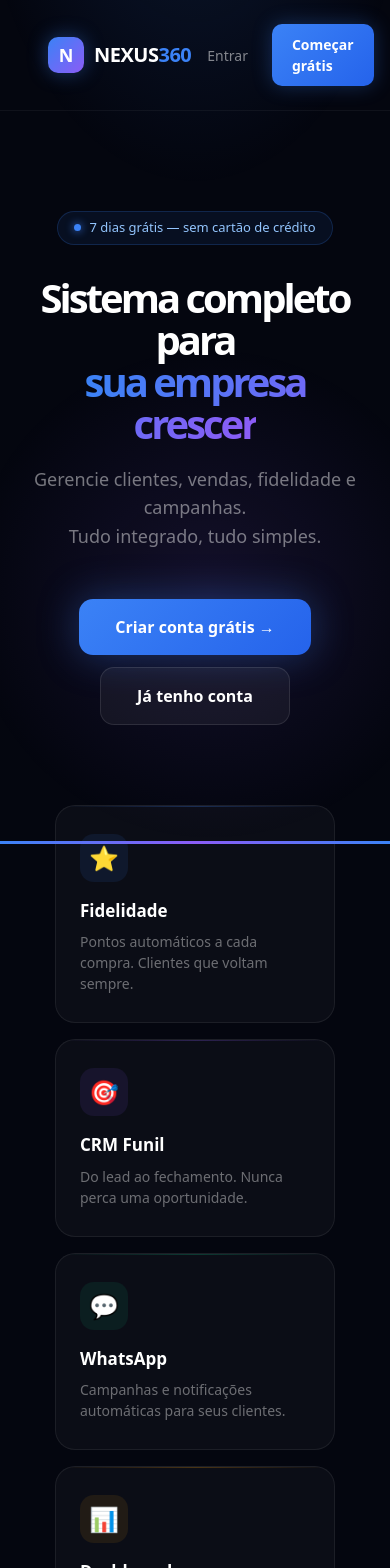
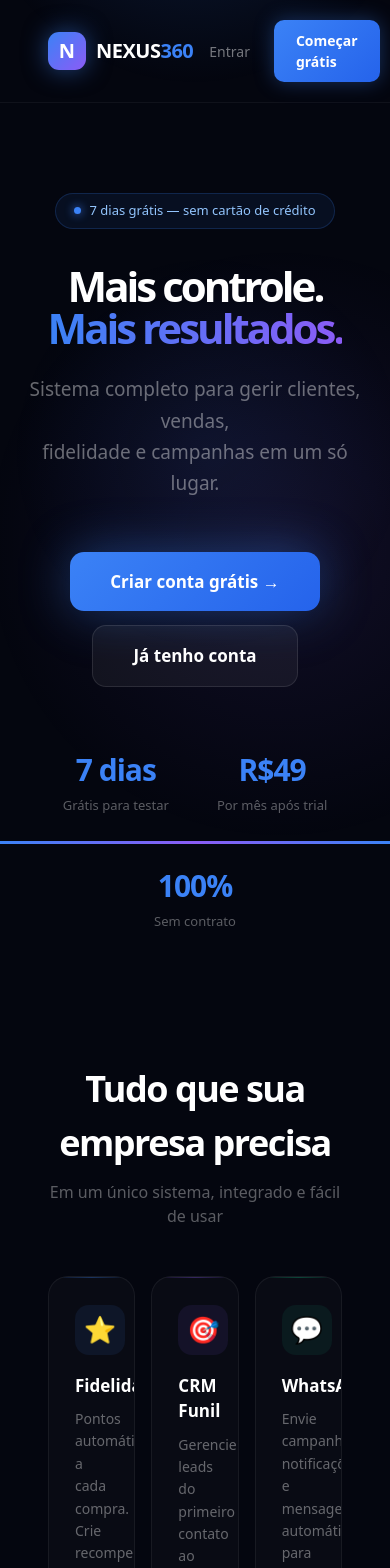
Before and after one commit to racconwearoficial-jpg/nexus360, a Next.js app: page / in a window 390 px wide. Shown: the top 1568 px of the page. Built offline with nearby package versions, Linux system fonts and the light colour scheme.

Commit message:
fix: landing page e register redesenhados

```diff
--- a/app/page.tsx
+++ b/app/page.tsx
@@ -7,177 +7,123 @@ export default function Home() {
       color: "#fff",
       minHeight: "100vh",
       fontFamily: "'DM Sans', system-ui, sans-serif",
-      overflow: "hidden",
-      position: "relative",
+      overflowX: "hidden",
     }}>
-      <div style={{
-        position: "fixed", top: 0, left: 0, right: 0, bottom: 0,
-        background: "radial-gradient(ellipse 80% 60% at 50% -20%, rgba(59,130,246,0.15) 0%, transparent 70%)",
-        pointerEvents: "none", zIndex: 0,
-      }} />
-      <div style={{
-        position: "fixed", bottom: 0, left: "-10%", width: "500px", height: "500px", borderRadius: "50%",
-        background: "radial-gradient(circle, rgba(139,92,246,0.12) 0%, transparent 70%)",
-        pointerEvents: "none", zIndex: 0,
-      }} />
+      {/* BG */}
+      <div style={{ position: "fixed", top: 0, left: 0, right: 0, bottom: 0, background: "radial-gradient(ellipse 100% 50% at 50% -20%, rgba(59,130,246,0.2) 0%, transparent 60%)", pointerEvents: "none", zIndex: 0 }} />
+      <div style={{ position: "fixed", bottom: 0, left: "-5%", width: 600, height: 600, borderRadius: "50%", background: "radial-gradient(circle, rgba(139,92,246,0.1) 0%, transparent 70%)", pointerEvents: "none", zIndex: 0 }} />
+      <div style={{ position: "fixed", top: "30%", right: "-5%", width: 400, height: 400, borderRadius: "50%", background: "radial-gradient(circle, rgba(59,130,246,0.08) 0%, transparent 70%)", pointerEvents: "none", zIndex: 0 }} />
 
-      <nav style={{
-        position: "relative", zIndex: 10,
-        display: "flex", justifyContent: "space-between", alignItems: "center",
-        padding: "24px 48px",
-        borderBottom: "1px solid rgba(255,255,255,0.05)",
-      }}>
+      {/* NAV */}
+      <nav style={{ position: "relative", zIndex: 10, display: "flex", justifyContent: "space-between", alignItems: "center", padding: "20px 48px", borderBottom: "1px solid rgba(255,255,255,0.05)" }}>
         <div style={{ display: "flex", alignItems: "center", gap: 10 }}>
-          <div style={{
-            width: 36, height: 36, borderRadius: 10,
-            background: "linear-gradient(135deg,#3B82F6,#8B5CF6)",
-            display: "flex", alignItems: "center", justifyContent: "center",
-            fontWeight: 900, fontSize: 18, color: "#fff",
-            boxShadow: "0 0 20px rgba(59,130,246,0.4)",
-          }}>N</div>
-          <span style={{ fontWeight: 800, fontSize: 20, letterSpacing: -0.5 }}>
-            NEXUS<span style={{ color: "#3B82F6" }}>360</span>
-          </span>
+          <div style={{ width: 38, height: 38, borderRadius: 11, background: "linear-gradient(135deg,#3B82F6,#8B5CF6)", display: "flex", alignItems: "center", justifyContent: "center", fontWeight: 900, fontSize: 20, color: "#fff", boxShadow: "0 0 24px rgba(59,130,246,0.5)" }}>N</div>
+          <span style={{ fontWeight: 800, fontSize: 20, letterSpacing: -0.5 }}>NEXUS<span style={{ color: "#3B82F6" }}>360</span></span>
         </div>
         <div style={{ display: "flex", alignItems: "center", gap: 8 }}>
-          <Link href="/login" style={{
-            color: "rgba(255,255,255,0.5)", textDecoration: "none",
-            fontSize: 14, fontWeight: 500, padding: "8px 16px",
-          }}>Entrar</Link>
-          <Link href="/register" style={{
-            background: "linear-gradient(135deg,#3B82F6,#2563EB)",
-            color: "#fff", textDecoration: "none",
-            fontSize: 14, fontWeight: 700, padding: "10px 20px", borderRadius: 10,
-            boxShadow: "0 0 20px rgba(59,130,246,0.3)",
-          }}>Começar grátis</Link>
+          <Link href="/login" style={{ color: "rgba(255,255,255,0.45)", textDecoration: "none", fontSize: 14, fontWeight: 500, padding: "8px 16px" }}>Entrar</Link>
+          <Link href="/register" style={{ background: "linear-gradient(135deg,#3B82F6,#2563EB)", color: "#fff", textDecoration: "none", fontSize: 14, fontWeight: 700, padding: "10px 22px", borderRadius: 10, boxShadow: "0 0 20px rgba(59,130,246,0.35)" }}>Começar grátis</Link>
         </div>
       </nav>
 
-      <section style={{
-        position: "relative", zIndex: 10,
-        textAlign: "center", padding: "100px 24px 80px",
-      }}>
-        <div style={{
-          display: "inline-flex", alignItems: "center", gap: 8,
-          background: "rgba(59,130,246,0.08)", border: "1px solid rgba(59,130,246,0.2)",
-          borderRadius: 100, padding: "6px 16px", marginBottom: 32,
-        }}>
-          <div style={{ width: 7, height: 7, borderRadius: "50%", background: "#3B82F6", boxShadow: "0 0 8px #3B82F6" }} />
+      {/* HERO */}
+      <section style={{ position: "relative", zIndex: 10, textAlign: "center", padding: "90px 24px 70px" }}>
+        <div style={{ display: "inline-flex", alignItems: "center", gap: 8, background: "rgba(59,130,246,0.08)", border: "1px solid rgba(59,130,246,0.2)", borderRadius: 100, padding: "7px 18px", marginBottom: 36 }}>
+          <div style={{ width: 7, height: 7, borderRadius: "50%", background: "#3B82F6", boxShadow: "0 0 10px #3B82F6" }} />
           <span style={{ fontSize: 13, color: "#93C5FD", fontWeight: 500 }}>7 dias grátis — sem cartão de crédito</span>
         </div>
 
-        <h1 style={{
-          fontSize: "clamp(40px, 6vw, 72px)", fontWeight: 900,
-          lineHeight: 1.05, letterSpacing: -3, marginBottom: 20,
-        }}>
-          Sistema completo para<br />
-          <span style={{
-            background: "linear-gradient(90deg,#3B82F6,#8B5CF6)",
-            WebkitBackgroundClip: "text", WebkitTextFillColor: "transparent",
-            backgroundClip: "text",
-          }}>sua empresa crescer</span>
+        <h1 style={{ fontSize: "clamp(42px, 6vw, 76px)", fontWeight: 900, lineHeight: 1.02, letterSpacing: -3, marginBottom: 24 }}>
+          Mais controle.<br />
+          <span style={{ background: "linear-gradient(90deg,#3B82F6,#8B5CF6)", WebkitBackgroundClip: "text", WebkitTextFillColor: "transparent", backgroundClip: "text" }}>Mais resultados.</span>
         </h1>
 
-        <p style={{
-          fontSize: 18, color: "rgba(255,255,255,0.45)",
-          maxWidth: 520, margin: "0 auto 48px", lineHeight: 1.6,
-        }}>
-          Gerencie clientes, vendas, fidelidade e campanhas.<br />
-          Tudo integrado, tudo simples.
+        <p style={{ fontSize: 19, color: "rgba(255,255,255,0.4)", maxWidth: 540, margin: "0 auto 52px", lineHeight: 1.65 }}>
+          Sistema completo para gerir clientes, vendas,<br />fidelidade e campanhas em um só lugar.
         </p>
 
-        <div style={{ display: "flex", gap: 12, justifyContent: "center", flexWrap: "wrap" }}>
-          <Link href="/register" style={{
-            background: "linear-gradient(135deg,#3B82F6,#2563EB)",
-            color: "#fff", textDecoration: "none",
-            fontSize: 16, fontWeight: 700, padding: "16px 36px", borderRadius: 14,
-            boxShadow: "0 0 40px rgba(59,130,246,0.35)",
-          }}>Criar conta grátis →</Link>
-          <Link href="/login" style={{
-            background: "rgba(255,255,255,0.05)", border: "1px solid rgba(255,255,255,0.1)",
-            color: "#fff", textDecoration: "none",
-            fontSize: 16, fontWeight: 600, padding: "16px 36px", borderRadius: 14,
-          }}>Já tenho conta</Link>
+        <div style={{ display: "flex", gap: 14, justifyContent: "center", flexWrap: "wrap", marginBottom: 60 }}>
+          <Link href="/register" style={{ background: "linear-gradient(135deg,#3B82F6,#2563EB)", color: "#fff", textDecoration: "none", fontSize: 17, fontWeight: 700, padding: "17px 40px", borderRadius: 14, boxShadow: "0 0 50px rgba(59,130,246,0.4), 0 20px 40px rgba(0,0,0,0.2)" }}>
+            Criar conta grátis →
+          </Link>
+          <Link href="/login" style={{ background: "rgba(255,255,255,0.05)", border: "1px solid rgba(255,255,255,0.1)", color: "#fff", textDecoration: "none", fontSize: 17, fontWeight: 600, padding: "17px 40px", borderRadius: 14 }}>
+            Já tenho conta
+          </Link>
         </div>
-      </section>
 
-      <section style={{
-        position: "relative", zIndex: 10,
-        display: "flex", gap: 16, justifyContent: "center",
-        flexWrap: "wrap", padding: "0 48px 80px",
-        maxWidth: 1100, margin: "0 auto",
-      }}>
-        {[
-          { icon: "⭐", title: "Fidelidade", desc: "Pontos automáticos a cada compra. Clientes que voltam sempre.", color: "#3B82F6" },
-          { icon: "🎯", title: "CRM Funil", desc: "Do lead ao fechamento. Nunca perca uma oportunidade.", color: "#8B5CF6" },
-          { icon: "💬", title: "WhatsApp", desc: "Campanhas e notificações automáticas para seus clientes.", color: "#10B981" },
-          { icon: "📊", title: "Dashboard", desc: "Métricas em tempo real. Tome decisões com dados.", color: "#F59E0B" },
-          { icon: "🏆", title: "Ranking", desc: "Veja quem mais compra e fidelize seus melhores clientes.", color: "#EF4444" },
-          { icon: "📣", title: "Campanhas", desc: "Crie promoções e envie para sua base de clientes.", color: "#3B82F6" },
-        ].map((f) => (
-          <div key={f.title} style={{
-            background: "rgba(255,255,255,0.03)",
-            border: "1px solid rgba(255,255,255,0.07)",
-            borderRadius: 20, padding: "28px 24px",
-            width: "calc(33% - 12px)", minWidth: 280,
-            position: "relative", overflow: "hidden",
-          }}>
-            <div style={{
-              position: "absolute", top: 0, left: 0, right: 0, height: 1,
-              background: `linear-gradient(90deg, transparent, ${f.color}44, transparent)`,
-            }} />
-            <div style={{
-              width: 48, height: 48, borderRadius: 14,
-              background: `${f.color}18`,
-              display: "flex", alignItems: "center", justifyContent: "center",
-              fontSize: 24, marginBottom: 16,
-            }}>{f.icon}</div>
-            <div style={{ fontWeight: 700, fontSize: 17, marginBottom: 8 }}>{f.title}</div>
-            <div style={{ color: "rgba(255,255,255,0.4)", fontSize: 14, lineHeight: 1.5 }}>{f.desc}</div>
-          </div>
-        ))}
-      </section>
-
-      <section style={{
-        position: "relative", zIndex: 10,
-        textAlign: "center", padding: "60px 24px 100px",
-        borderTop: "1px solid rgba(255,255,255,0.05)",
-      }}>
-        <h2 style={{ fontSize: 36, fontWeight: 800, letterSpacing: -1, marginBottom: 12 }}>Simples e transparente</h2>
-        <p style={{ color: "rgba(255,255,255,0.4)", fontSize: 16, marginBottom: 48 }}>Sem surpresas. Sem contratos.</p>
-
-        <div style={{ display: "flex", gap: 20, justifyContent: "center", flexWrap: "wrap" }}>
+        {/* Stats */}
+        <div style={{ display: "flex", justifyContent: "center", gap: 48, flexWrap: "wrap" }}>
           {[
-            { name: "Trial", price: "Grátis", period: " 7 dias", desc: "Acesso completo para testar", cta: "Começar grátis", href: "/register", highlight: false },
-            { name: "Pro", price: "R$49", period: "/mês", desc: "Acesso completo ao sistema", cta: "Assinar agora", href: "/register", highlight: true },
-          ].map((p) => (
-            <div key={p.name} style={{
-              background: p.highlight ? "linear-gradient(135deg,rgba(59,130,246,0.15),rgba(139,92,246,0.1))" : "rgba(255,255,255,0.03)",
-              border: p.highlight ? "1px solid rgba(59,130,246,0.4)" : "1px solid rgba(255,255,255,0.07)",
-              borderRadius: 24, padding: "36px 40px", minWidth: 280,
-              boxShadow: p.highlight ? "0 0 60px rgba(59,130,246,0.15)" : "none",
-            }}>
-              <div style={{ fontSize: 13, color: "rgba(255,255,255,0.4)", marginBottom: 8, fontWeight: 600, textTransform: "uppercase" as const, letterSpacing: 1 }}>{p.name}</div>
-              <div style={{ fontSize: 48, fontWeight: 900, letterSpacing: -2 }}>
-                {p.price}<span style={{ fontSize: 18, color: "rgba(255,255,255,0.4)", fontWeight: 500 }}>{p.period}</span>
-              </div>
-              <div style={{ color: "rgba(255,255,255,0.4)", fontSize: 14, margin: "12px 0 28px" }}>{p.desc}</div>
-              <Link href={p.href} style={{
-                display: "block",
-                background: p.highlight ? "linear-gradient(135deg,#3B82F6,#2563EB)" : "rgba(255,255,255,0.07)",
-                color: "#fff", textDecoration: "none",
-                fontSize: 15, fontWeight: 700, padding: "14px 28px", borderRadius: 12,
-                boxShadow: p.highlight ? "0 0 30px rgba(59,130,246,0.3)" : "none",
-              }}>{p.cta}</Link>
+            { val: "7 dias", lbl: "Grátis para testar" },
+            { val: "R$49", lbl: "Por mês após trial" },
+            { val: "100%", lbl: "Sem contrato" },
+          ].map(s => (
+            <div key={s.lbl} style={{ textAlign: "center" }}>
+              <div style={{ fontSize: 30, fontWeight: 900, color: "#3B82F6", letterSpacing: -1 }}>{s.val}</div>
+              <div style={{ fontSize: 13, color: "rgba(255,255,255,0.35)", marginTop: 4 }}>{s.lbl}</div>
             </div>
           ))}
         </div>
       </section>
 
-      <div style={{
-        position: "fixed", bottom: 0, left: 0, right: 0, height: 3,
-        background: "linear-gradient(90deg,#3B82F6,#8B5CF6,#3B82F6)", zIndex: 100,
-      }} />
+      {/* FEATURES */}
+      <section style={{ position: "relative", zIndex: 10, padding: "60px 48px 80px", maxWidth: 1100, margin: "0 auto" }}>
+        <div style={{ textAlign: "center", marginBottom: 48 }}>
+          <h2 style={{ fontSize: 36, fontWeight: 800, letterSpacing: -1.5, marginBottom: 10 }}>Tudo que sua empresa precisa</h2>
+          <p style={{ color: "rgba(255,255,255,0.35)", fontSize: 16 }}>Em um único sistema, integrado e fácil de usar</p>
+        </div>
+
+        <div style={{ display: "grid", gridTemplateColumns: "repeat(3, 1fr)", gap: 16 }}>
+          {[
+            { icon: "⭐", title: "Fidelidade", desc: "Pontos automáticos a cada compra. Crie recompensas e mantenha clientes voltando.", color: "#3B82F6" },
+            { icon: "🎯", title: "CRM Funil", desc: "Gerencie leads do primeiro contato ao fechamento. Nunca perca uma oportunidade.", color: "#8B5CF6" },
+            { icon: "💬", title: "WhatsApp", desc: "Envie campanhas, notificações e mensagens automáticas para seus clientes.", color: "#10B981" },
+            { icon: "📊", title: "Dashboard", desc: "Visualize métricas de vendas, clientes e receita em tempo real.", color: "#F59E0B" },
+            { icon: "🏆", title: "Ranking", desc: "Descubra quem mais compra e fidelize seus melhores clientes com recompensas.", color: "#EF4444" },
+            { icon: "📣", title: "Campanhas", desc: "Crie promoções, descontos e envie para toda sua base de clientes.", color: "#3B82F6" },
+          ].map((f) => (
+            <div key={f.title} style={{ background: "rgba(255,255,255,0.025)", border: "1px solid rgba(255,255,255,0.06)", borderRadius: 20, padding: "28px 26px", position: "relative", overflow: "hidden" }}>
+              <div style={{ position: "absolute", top: 0, left: 0, right: 0, height: 1, background: `linear-gradient(90deg, transparent, ${f.color}55, transparent)` }} />
+              <div style={{ width: 50, height: 50, borderRadius: 14, background: `${f.color}15`, display: "flex", alignItems: "center", justifyContent: "center", fontSize: 26, marginBottom: 18 }}>{f.icon}</div>
+              <div style={{ fontWeight: 700, fontSize: 17, marginBottom: 10 }}>{f.title}</div>
+              <div style={{ color: "rgba(255,255,255,0.38)", fontSize: 14, lineHeight: 1.6 }}>{f.desc}</div>
+            </div>
+          ))}
+        </div>
+      </section>
+
+      {/* PRICING */}
+      <section style={{ position: "relative", zIndex: 10, textAlign: "center", padding: "60px 24px 100px", borderTop: "1px solid rgba(255,255,255,0.05)" }}>
+        <h2 style={{ fontSize: 36, fontWeight: 800, letterSpacing: -1, marginBottom: 10 }}>Preço justo, resultado real</h2>
+        <p style={{ color: "rgba(255,255,255,0.35)", fontSize: 16, marginBottom: 52 }}>Comece grátis e assine somente se amar</p>
+
+        <div style={{ display: "flex", gap: 20, justifyContent: "center", flexWrap: "wrap" }}>
+          {[
+            { name: "TRIAL", price: "Grátis", period: "7 dias", desc: "Acesso completo para testar sem compromisso", cta: "Começar grátis", href: "/register", highlight: false },
+            { name: "PRO", price: "R$49", period: "/mês", desc: "Acesso completo ao sistema sem contrato", cta: "Assinar agora", href: "/register", highlight: true },
+          ].map((p) => (
+            <div key={p.name} style={{ background: p.highlight ? "linear-gradient(135deg,rgba(59,130,246,0.12),rgba(139,92,246,0.08))" : "rgba(255,255,255,0.025)", border: p.highlight ? "1px solid rgba(59,130,246,0.35)" : "1px solid rgba(255,255,255,0.06)", borderRadius: 24, padding: "40px 44px", minWidth: 300, boxShadow: p.highlight ? "0 0 80px rgba(59,130,246,0.12)" : "none" }}>
+              <div style={{ fontSize: 11, color: "rgba(255,255,255,0.35)", fontWeight: 700, textTransform: "uppercase" as const, letterSpacing: 2, marginBottom: 12 }}>{p.name}</div>
+              <div style={{ fontSize: 52, fontWeight: 900, letterSpacing: -2, marginBottom: 4 }}>
+                {p.price}<span style={{ fontSize: 18, color: "rgba(255,255,255,0.35)", fontWeight: 500 }}> {p.period}</span>
+              </div>
+              <div style={{ color: "rgba(255,255,255,0.35)", fontSize: 14, margin: "14px 0 32px", lineHeight: 1.5 }}>{p.desc}</div>
+              <Link href={p.href} style={{ display: "block", background: p.highlight ? "linear-gradient(135deg,#3B82F6,#2563EB)" : "rgba(255,255,255,0.06)", color: "#fff", textDecoration: "none", fontSize: 15, fontWeight: 700, padding: "15px", borderRadius: 12, boxShadow: p.highlight ? "0 0 30px rgba(59,130,246,0.3)" : "none" }}>{p.cta}</Link>
+            </div>
+          ))}
+        </div>
+      </section>
+
+      {/* FOOTER */}
+      <footer style={{ position: "relative", zIndex: 10, textAlign: "center", padding: "32px 24px", borderTop: "1px solid rgba(255,255,255,0.05)" }}>
+        <div style={{ display: "flex", alignItems: "center", justifyContent: "center", gap: 8, marginBottom: 12 }}>
+          <div style={{ width: 28, height: 28, borderRadius: 8, background: "linear-gradient(135deg,#3B82F6,#8B5CF6)", display: "flex", alignItems: "center", justifyContent: "center", fontWeight: 900, fontSize: 14, color: "#fff" }}>N</div>
+          <span style={{ fontWeight: 800, fontSize: 16, color: "rgba(255,255,255,0.6)" }}>NEXUS<span style={{ color: "#3B82F6" }}>360</span></span>
+        </div>
+        <p style={{ color: "rgba(255,255,255,0.2)", fontSize: 13 }}>© 2026 Nexus360 — Gestão Inteligente de Negócios</p>
+      </footer>
+
+      <div style={{ position: "fixed", bottom: 0, left: 0, right: 0, height: 3, background: "linear-gradient(90deg,#3B82F6,#8B5CF6,#3B82F6)", zIndex: 100 }} />
     </main>
   );
 }
```
Also changed, not shown: app/register/page.tsx (+39 -82 lines).
